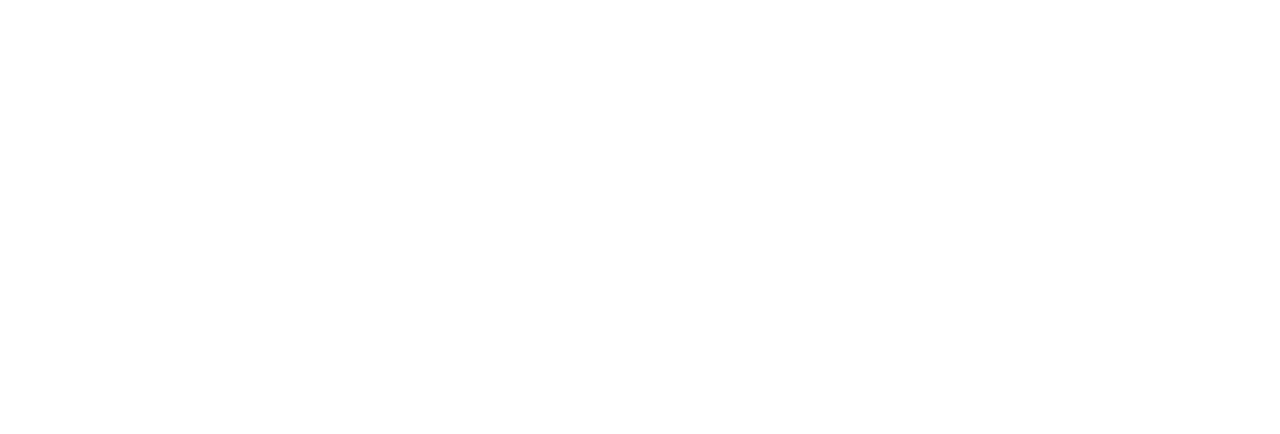
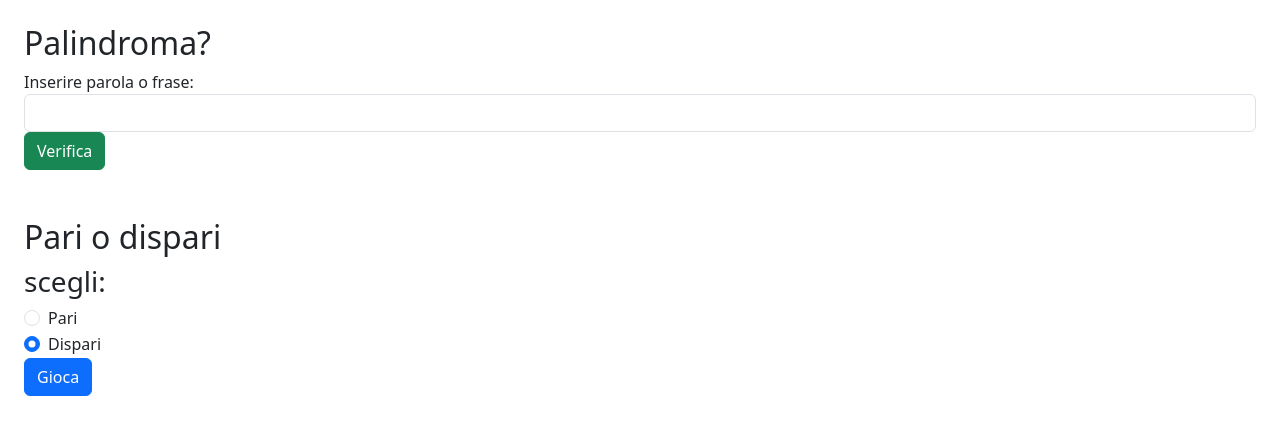
Before and after one commit to CristianUrsino/js-paliedispari, a plain HTML site: page index.html in a window 1280 px wide. Drawn offline with nearby package versions, Linux system fonts and the light colour scheme.

Commit message:
added html basic structure

```diff
--- a/index.html
+++ b/index.html
@@ -3,9 +3,37 @@
 <head>
     <meta charset="UTF-8">
     <meta name="viewport" content="width=device-width, initial-scale=1.0">
+    <link href="https://cdn.jsdelivr.net/npm/bootstrap@5.3.2/dist/css/bootstrap.min.css" rel="stylesheet" integrity="sha384-T3c6CoIi6uLrA9TneNEoa7RxnatzjcDSCmG1MXxSR1GAsXEV/Dwwykc2MPK8M2HN" crossorigin="anonymous">
     <title>Paliedispari</title>
 </head>
 <body>
+    <div class="m-4 mb-5">
+        <h2>Palindroma?</h2>
+        <label class="label-control" for="frase-input">Inserire parola o frase: </label>
+        <input class="form-control" type="text" id="frase-input" name="frase-input">
+        <button class="btn btn-success">Verifica</button>
+        <div id="palindroma-result"></div>
+    </div>
+
+    <div class="m-4">
+        <h2>Pari o dispari</h2>
+        <h3>scegli: </h3>
+        <div class="form-check">
+            <input class="form-check-input" type="radio" name="pd" id="pari">
+            <label class="form-check-label" for="pari">
+              Pari
+            </label>
+          </div>
+          <div class="form-check">
+            <input class="form-check-input" type="radio" name="pd" id="dispari" checked>
+            <label class="form-check-label" for="dispari">
+              Dispari
+            </label>
+          </div>
+          <button class="btn btn-primary">Gioca</button>
+        </div>
+        <div id="pd-result"></div>
+    </div>
 
     <script src="script/utility.js"></script>
     <script src="script/script.js"></script>
```
